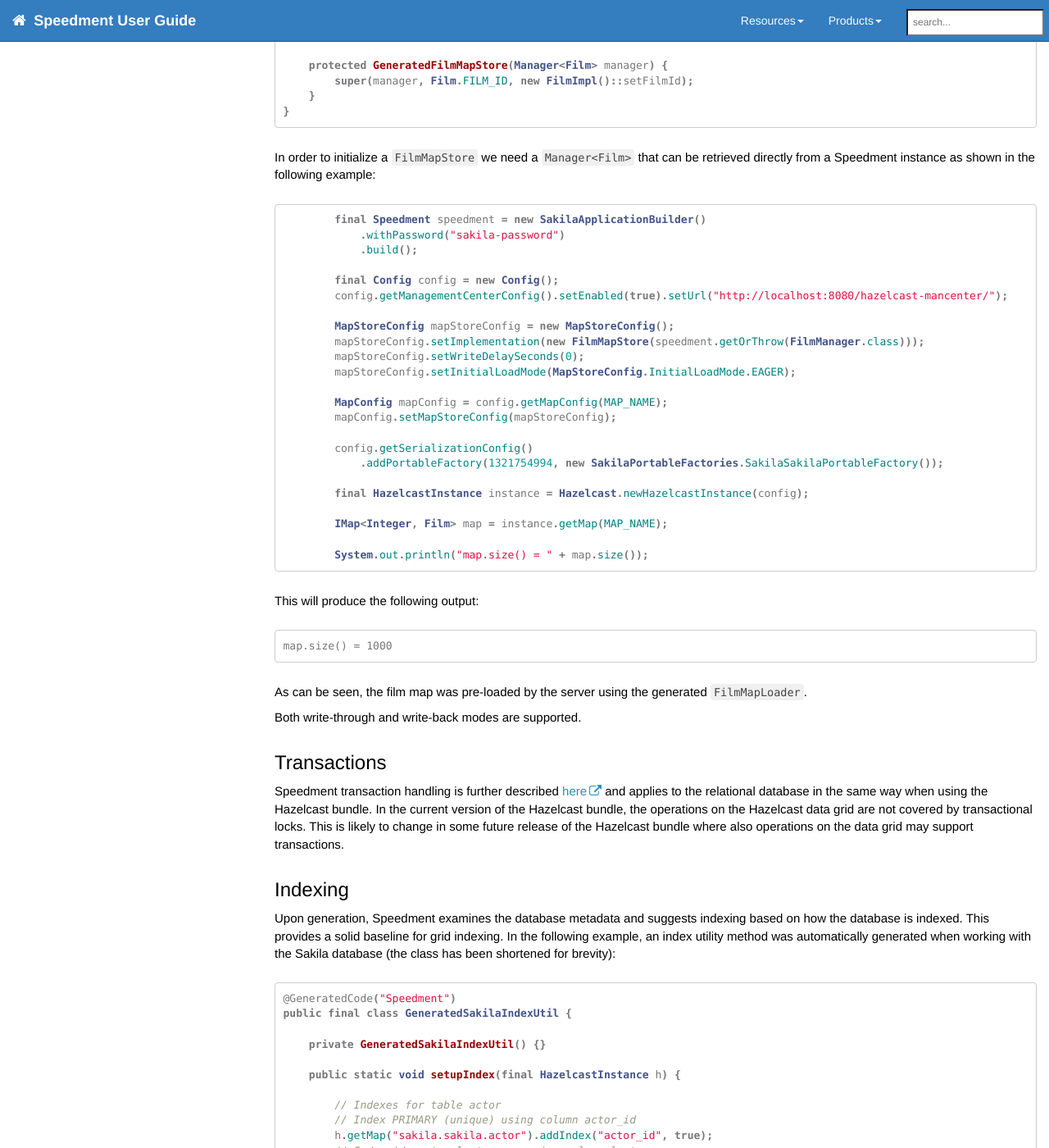
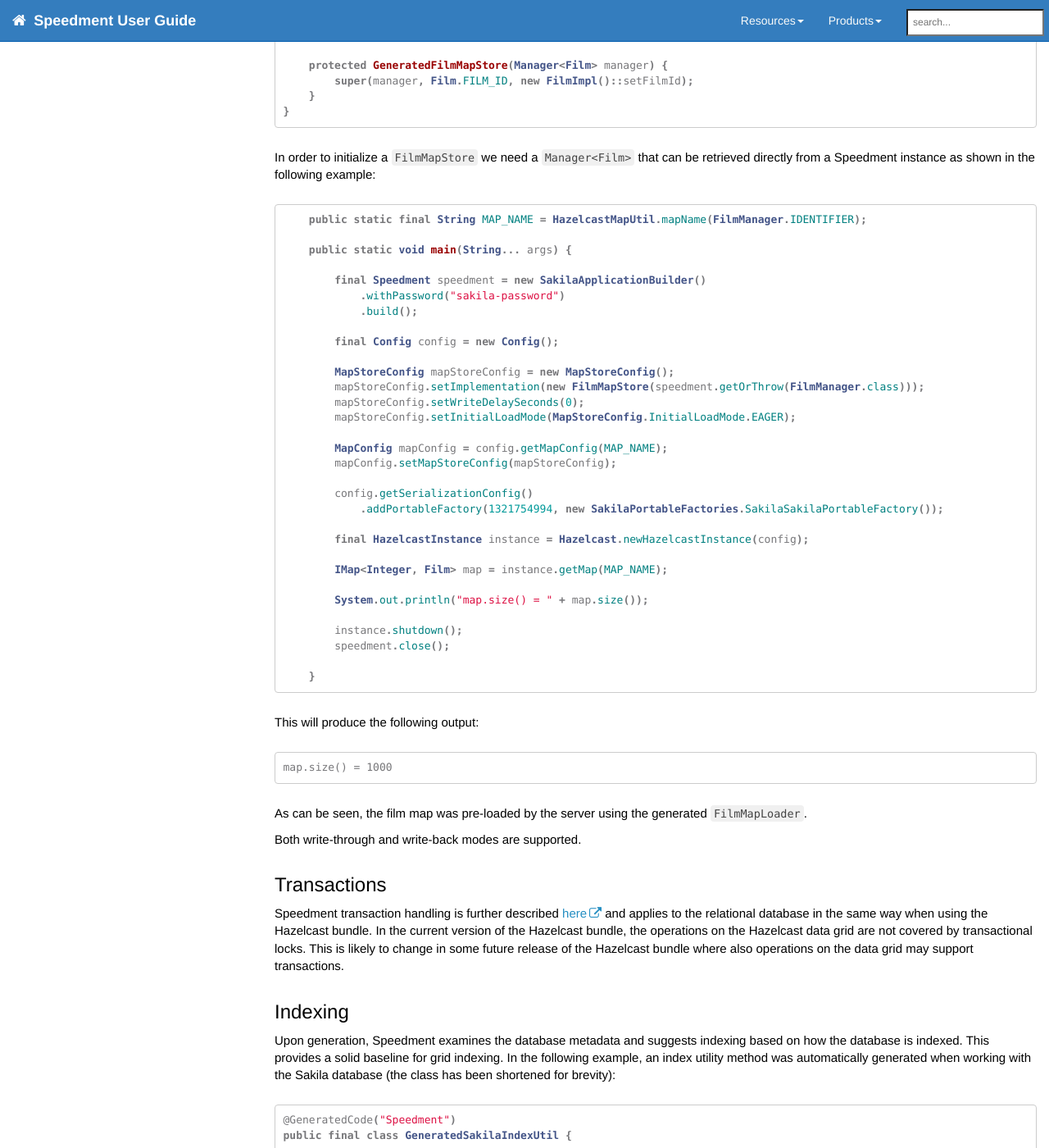
Before and after one commit to speedment/speedment-doc, a Jekyll site: the page built from pages/hazelcast.md, in a window 1280 px wide and 1400 px high, scrolled down 15121 px. Shown: the whole window at 82% size. Built offline with Jekyll 4.4.1, drawn with Linux system fonts in a browser that asks for light colours; nearby versions of some CDN libraries; comment, search, counter and statistics services are not loaded.

Commit message:
hazelcast: Improve doc

````diff
--- a/pages/hazelcast.md
+++ b/pages/hazelcast.md
@@ -648,6 +648,7 @@ Instead of using persistence via a client, it is also possible to use server-sid
 * The server nodes need to know the database password
 * The server nodes need to be able to access the database
 
+
 The `HazelcastToolBundle` automatically generates `MapStore` objects for each entity type:
 
 ```java
@@ -671,12 +672,15 @@ public abstract class GeneratedFilmMapStore extends AbstractMapStore<Integer, Fi
 In order to initialize a `FilmMapStore` we need a `Manager<Film>` that can be retrieved directly from a Speedment instance as shown in the following example:
 
 ``` java
+    public static final String MAP_NAME = HazelcastMapUtil.mapName(FilmManager.IDENTIFIER);
+
+    public static void main(String... args) {
+
         final Speedment speedment = new SakilaApplicationBuilder()
             .withPassword("sakila-password")
             .build();
 
         final Config config = new Config();
-        config.getManagementCenterConfig().setEnabled(true).setUrl("http://localhost:8080/hazelcast-mancenter/");
 
         MapStoreConfig mapStoreConfig = new MapStoreConfig();
         mapStoreConfig.setImplementation(new FilmMapStore(speedment.getOrThrow(FilmManager.class)));
@@ -694,6 +698,11 @@ In order to initialize a `FilmMapStore` we need a `Manager<Film>` that can be re
         IMap<Integer, Film> map = instance.getMap(MAP_NAME);
 
         System.out.println("map.size() = " + map.size());
+
+        instance.shutdown();
+        speedment.close();
+
+    }
 ```
 This will produce the following output:
 ```text
````
